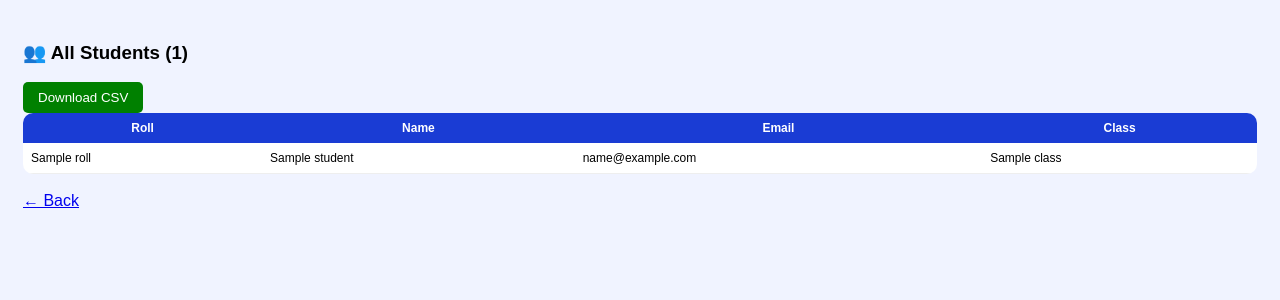
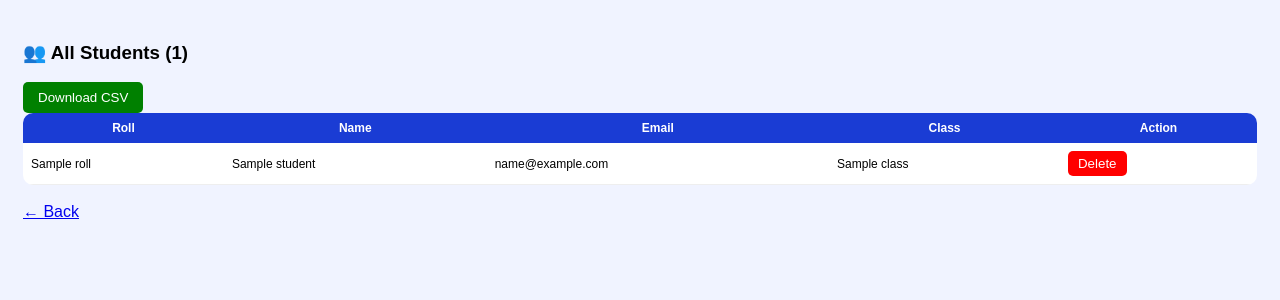
Before and after one commit to 309swara-crypto/qr-attendance, a Flask app: page /student_list in a window 1280 px wide. Shown: the top 300 px of the page. Run offline with Flask 3, Linux system fonts and the light colour scheme; a database or web service that is not in the repository returns one stand-in record (values such as "Sample title"); some libraries are stand-ins or nearby versions.

Commit message:
Update student_list.html

```diff
--- a/templates/student_list.html
+++ b/templates/student_list.html
@@ -2,6 +2,7 @@
 <style>body{font-family:Arial;background:#f0f3ff;padding:15px}table{width:100%;background:white;border-collapse:collapse;font-size:12px;border-radius:10px;overflow:hidden}th{background:#1a3cd4;color:white;padding:8px}td{padding:8px;border-bottom:1px solid #eee}</style></head>
 <body><h3>👥 All Students ({{students|length}})</h3>
   <button onclick="downloadCSV()" style="background:green;color:white;padding:8px 15px;border:none;border-radius:5px;">Download CSV</button>
-<table><tr><th>Roll</th><th>Name</th><th>Email</th><th>Class</th></tr>
-{% for s in students %}<tr><td>{{s[0]}}</td><td>{{s[1]}}</td><td>{{s[2]}}</td><td>{{s[3]}}</td></tr>{% endfor %}
+<table><tr><th>Roll</th><th>Name</th><th>Email</th><th>Class</th><th>Action</th></th></tr>
+{% for s in students %}<tr><td>{{s[0]}}</td><td>{{s[1]}}</td><td>{{s[2]}}</td><td>{{s[3]}}</td>
+<td><a href="/delete_student/{{s[3]}}/{{s[0]}}" onclick="return confirm('Delete karu ka?')"><button style="background:red;color:white;border:none;padding:5px 10px;border-radius:5px">Delete</button></a></td></tr>{% endfor %}
 </table><br><a href="/teacher">← Back</a> <script>function downloadCSV(){let t=document.querySelector("table");let r=t.querySelectorAll("tr");let c="";r.forEach(row=>{let d=[];row.querySelectorAll("th, td").forEach(col=>d.push(col.innerText));c+=d.join(",")+"\n";});let b=new Blob([c],{type:"text/csv"});let a=document.createElement("a");a.href=URL.createObjectURL(b);a.download="students.csv";a.click();}</script></body></html>
```
